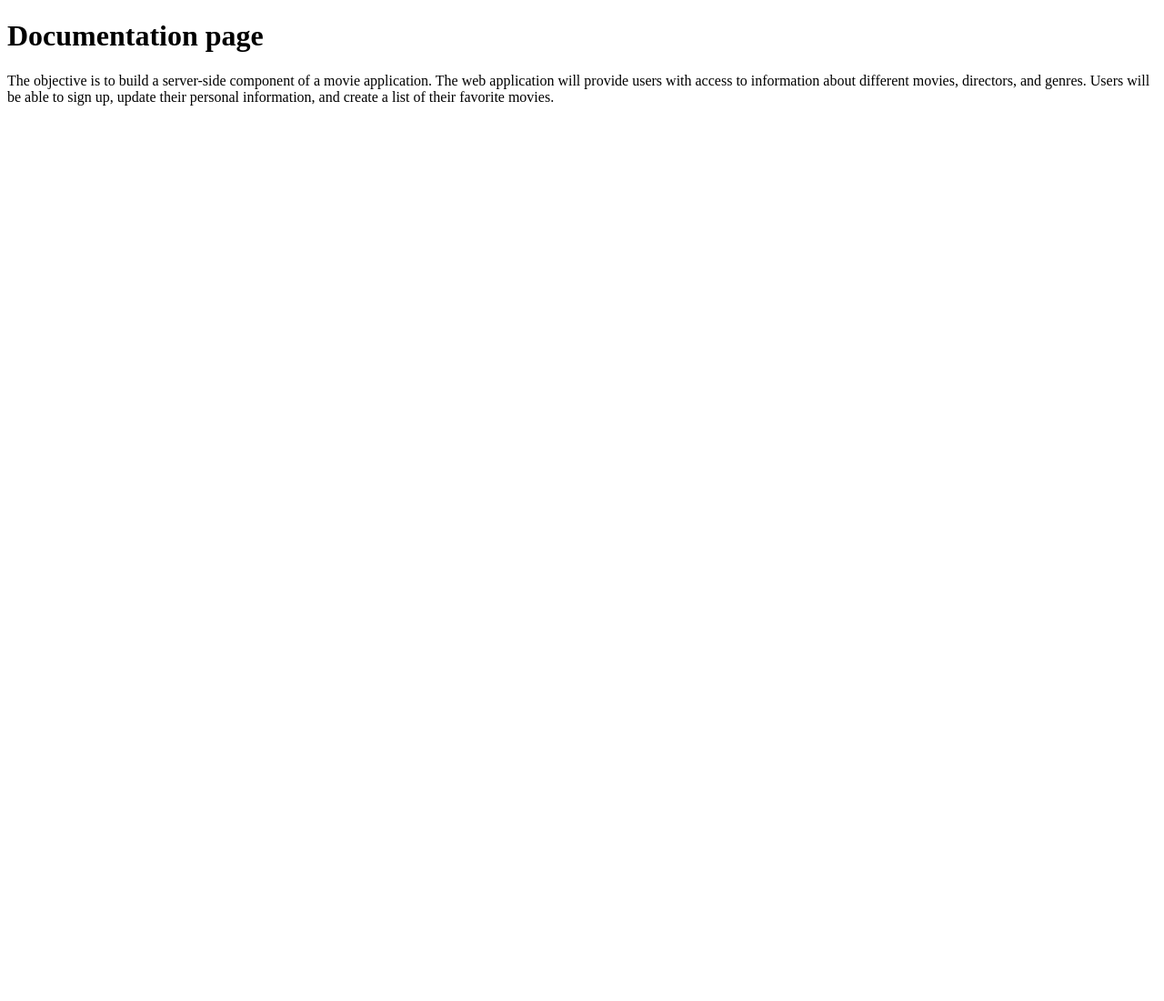
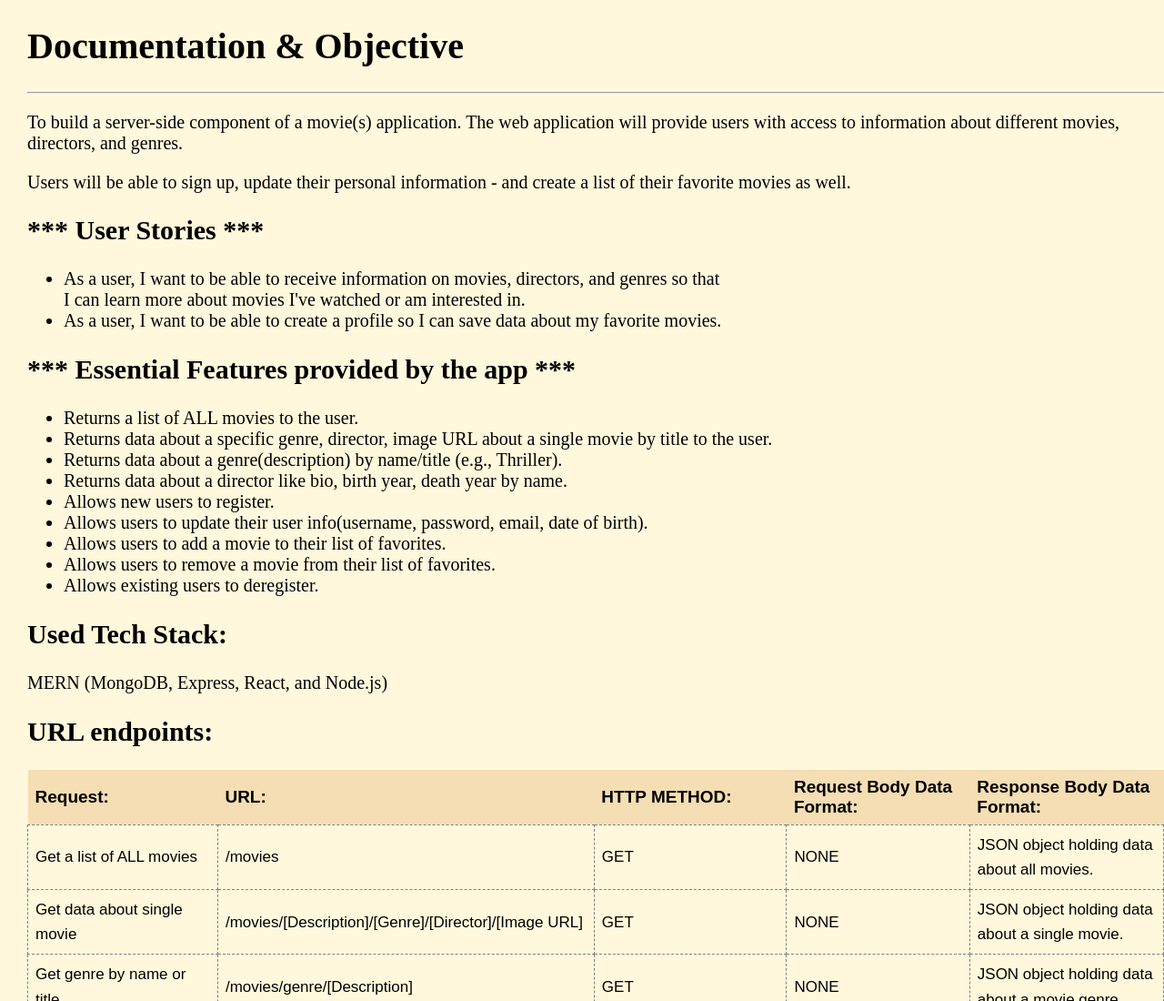
Before and after one commit to koola123/myFlix, a website: page public/documentation.html in a window 1280 px wide. Shown: the top 1100 px of the page at 91% size. Before the commit the page ends 800 px from the top, so only its background shows below. Drawn offline with Linux system fonts and the light colour scheme.

Commit message:
Update documentation.html

```diff
--- a/public/documentation.html
+++ b/public/documentation.html
@@ -4,14 +4,150 @@
   <meta charset="UTF-8">
   <meta name="viewport" content="width=device-width, initial-scale=1.0">
   <meta http-equiv="X-UA-Compatible" content="ie=edge">
-  <title>Documentation</title>
+  <title>myFlix | Documentation </title>
+<style>
+body {
+background-color: #FFF8DC;
+color: #000;
+margin left: 250px;
+font-size: 20px;
+box-sizing: border-box;
+margin: 0;
+padding: 0;
+}
+
+.main-container {
+ margin-left: 30px;
+}
+
+table {
+  font-family: arial, sans-serif;
+  border-collapse: collapse;
+  width: 100%;
+}
+
+td {
+  border: 1px dashed #808080;
+  text-align: left;
+  padding: 8px;
+  font-size: 17px;
+  width: 500px;
+  line-height: 1.6;
+}
+
+th {
+  border: 1px solid dashed #808080;
+  text-align: left;
+  padding: 8px;
+  font-weight: 700;
+  font-size: 19px;
+  background-color: #F5DEB3;
+}
+
+</style>
 </head>
 <body>
-  <h1>Documentation page</h1>
-  <p>The objective is to build a server-side component of a movie application.
+  <div class="main-container">
+  <h1>Documentation & Objective</h1><hr>
+  <p>To build a server-side component of a movie(s) application.
   The web application will provide users with access to information about different
-  movies, directors, and genres. Users will be able to sign up, update their personal
-  information, and create a list of their favorite movies.</p>
-
+  movies, directors, and genres.</p>
+  <p>Users will be able to sign up, update their personal
+  information - and create a list of their favorite movies as well.</p>
+<h2>*** User Stories ***</h2>
+<ul>
+  <li>As a user, I want to be able to receive information on movies, directors, and genres so that<br>
+    I can learn more about movies I've watched or am interested in.
+    <li>As a user, I want to be able to create a profile so I can save data about my favorite movies.</li>
+  </li>
+</ul>
+<h2>*** Essential Features provided by the app ***</h2>
+<ul>
+  <li>Returns a list of ALL movies to the user.</li>
+  <li>Returns data about a specific genre, director, image URL about a single movie by title to the user.</li>
+  <li>Returns data about a genre(description) by name/title (e.g., Thriller).</li>
+  <li>Returns data about a director like bio, birth year, death year by name.</li>
+  <li>Allows new users to register.</li>
+  <li>Allows users to update their user info(username, password, email, date of birth).</li>
+  <li>Allows users to add a movie to their list of favorites.</li>
+  <li>Allows users to remove a movie from their list of favorites.</li>
+  <li>Allows existing users to deregister.</li>
+</ul>
+<h2>Used Tech Stack:</h2>
+<p>MERN (MongoDB, Express, React, and Node.js)</p>
+<h2>URL endpoints:</h2>
+<table>
+  <tr>
+    <th>Request:</th>
+    <th>URL:</th>
+    <th>HTTP METHOD:</th>
+    <th>Request Body Data Format:</th>
+    <th>Response Body Data Format:</th>
+  </tr>
+  <tr>
+    <td>Get a list of ALL movies</td>
+    <td>/movies</td>
+    <td>GET</td>
+    <td>NONE</td>
+    <td>JSON object holding data about all movies.</td>
+  </tr>
+  <tr>
+    <td>Get data about single movie</td>
+    <td>/movies/[Description]/[Genre]/[Director]/[Image URL]</td>
+    <td>GET</td>
+    <td>NONE</td>
+    <td>JSON object holding data about a single movie.</td>
+  </tr>
+  <tr>
+    <td>Get genre by name or title</td>
+    <td>/movies/genre/[Description]</td>
+    <td>GET</td>
+    <td>NONE</td>
+    <td>JSON object holding data about a movie genre.</td>
+  </tr>
+  <tr>
+    <td>Get data about a director</td>
+    <td>/movies/director/[Bio]/[Birth Year]/[Death Year]</td>
+    <td>GET</td>
+    <td>NONE</td>
+    <td>JSON object holding data about a movie director.</td>
+  </tr>
+  <tr>
+    <td>Register as a new user</td>
+    <td>/users/[ID]</td>
+    <td>POST</td>
+    <td>---</td>
+    <td>TEXT MESSAGE that the user is registered now.</td>
+  </tr>
+  <tr>
+    <td>Update personal information</td>
+    <td>/users/[ID]/[Username]/[Password]/[Email]/[Date of Birth]</td>
+    <td>PUT</td>
+    <td>---</td>
+    <td>TEXT MESSAGE that the personal user information was updated.</td>
+  </tr>
+  <tr>
+    <td>Add movies to favorites</td>
+    <td>/movies/[Favorites]</td>
+    <td>POST</td>
+    <td>---</td>
+    <td>TEXT MESSAGE that the selected movie was added to the favorites list.</td>
+  </tr>
+  <tr>
+    <td>Remove movies from favorites</td>
+    <td>/movies/[Favorites]</td>
+    <td>DELETE</td>
+    <td>---</td>
+    <td>TEXT MESSAGE that the specified movie has been deleted.</td>
+  </tr>
+  <tr>
+    <td>Deregister</td>
+    <td>/users/[ID]</td>
+    <td>DELETE</td>
+    <td>---</td>
+    <td>TEXT MESSAGE that the registered user has been deleted.</td>
+  </tr>
+</table>
+</div>
 </body>
 </html>
```
